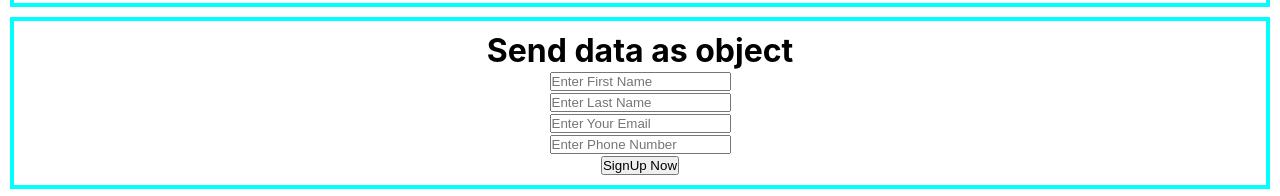
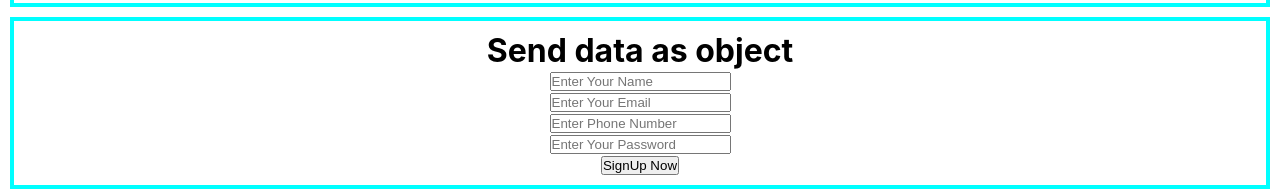
Before and after one commit to khaled39ab/React-With-LWS, a React (Create React App) app: page /form in a window 1280 px wide. Shown: the part 743-939 px from the top of the page. Built offline with nearby package versions, Linux system fonts and the light colour scheme.

Commit message:
send data as objecct

```diff
--- a/src/Form/OutputObject.js
+++ b/src/Form/OutputObject.js
@@ -1,14 +1,38 @@
+import { useState } from "react";
 
 const OutputObject = () => {
+    const [user, setUser] = useState({ name: '', email: '', phone: '', password: '' });
+    const { name, email, phone, password } = user;
+
+    const handleName = e => {
+        setUser({ name: e.target.value, email, phone, password })
+    }
+
+    const handleEmail = e => {
+        setUser({ name, email: e.target.value, phone, password })
+    }
+
+    const handlePhone = e => {
+        setUser({ name, email, phone: e.target.value, password })
+    }
+
+    const handlePassword = e => {
+        setUser({ name, email, phone, password: e.target.value })
+    }
+
+    const handleSubmit = (e) => {
+        e.preventDefault();
+        console.log(user)
+    }
 
     return (
         <div style={{ 'border': '4px solid cyan', 'padding': '10px', 'margin': '10px', 'textAlign': 'center' }}>
             <h1>Send data as object</h1>
-            <form action="">
-                <input type="text" placeholder='Enter First Name' name='fname' required /> <br />
-                <input type="text" placeholder='Enter Last Name' name='lname' required /> <br />
-                <input type="email" placeholder='Enter Your Email' name='email' required /> <br />
-                <input type="number"  placeholder='Enter Phone Number' name='phone' required /> <br />
+            <form action="" onClick={handleSubmit}>
+                <input type="text" onChange={handleName} placeholder='Enter Your Name' name='name' required /> <br />
+                <input type="email" onChange={handleEmail} placeholder='Enter Your Email' name='email' required /> <br />
+                <input type="number" onChange={handlePhone} placeholder='Enter Phone Number' name='phone' required /> <br />
+                <input type="password" onChange={handlePassword} placeholder='Enter Your Password' name='password' required /> <br />
                 <input type="submit" value="SignUp Now" />
             </form>
         </div>
```
